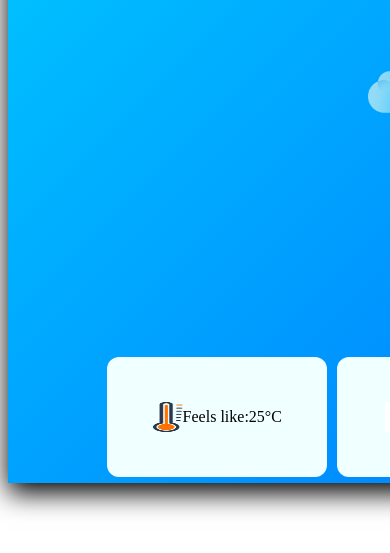
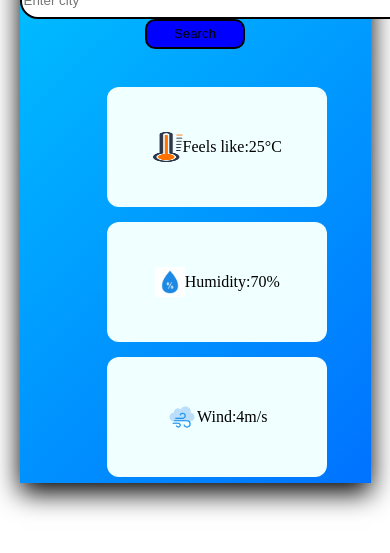
Before and after one commit to muskansriva06/Weather-App, a plain HTML site: page index.html in a window 390 px wide. Shown: the part 217-770 px from the top of the page. Drawn offline with Linux system fonts and the light colour scheme.

Commit message:
responsive

```diff
--- a/style.css
+++ b/style.css
@@ -1,3 +1,14 @@
+body {
+    margin: 0;
+    display: flex;
+    justify-content: center;
+    align-items: center;
+    min-height: 100vh;
+}
+
+
+
+
 #container {
     text-align: center;
     justify-content: center;
@@ -8,6 +19,9 @@
     margin-top: 100px;
     background: linear-gradient(135deg,#00c6ff,#0072ff);
     box-shadow: 0 10px 25px rgba(0,0,0,1);
+    width: 90%;
+
+
 
 }
 h1 {
@@ -30,7 +44,7 @@ button {
 }
 .details {
     display: flex;
-    justify-content: space-around;
+    justify-content: space-between;
     align-items: center;
     position: absolute;
     bottom: 150px;
@@ -81,3 +95,13 @@ button :hover {
     width: 30px;
     height: 30px;
 }
+@media(max-width:768px) {
+    #conatiner{
+        width: 90%;
+    }
+    .details{
+        flex-direction: column;
+        gap: 15px;
+
+    }
+}
```
